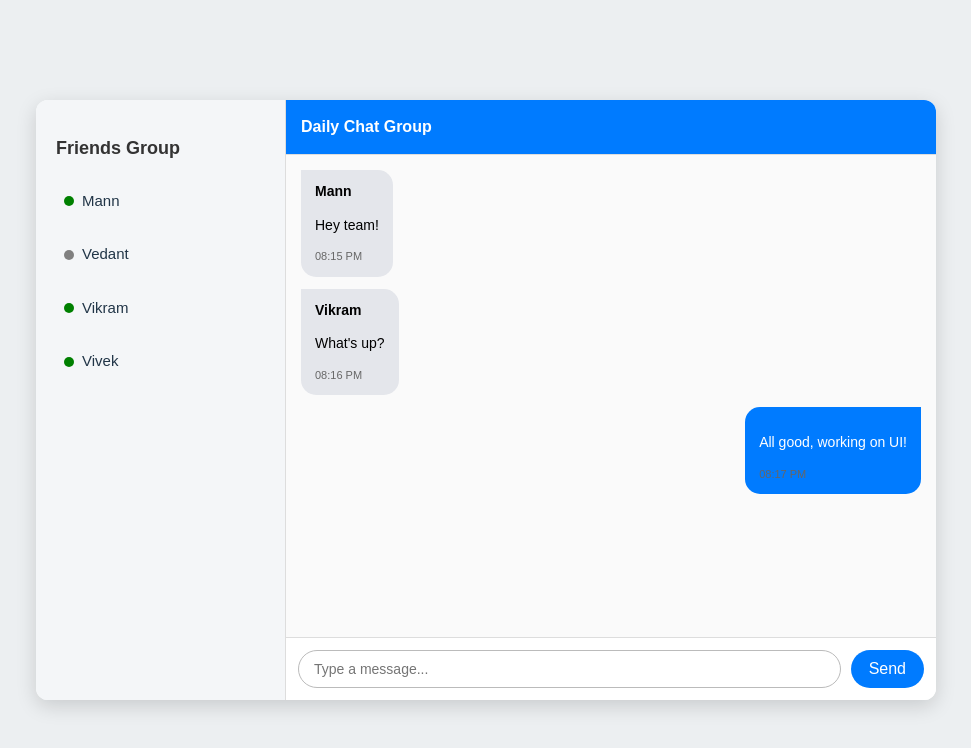
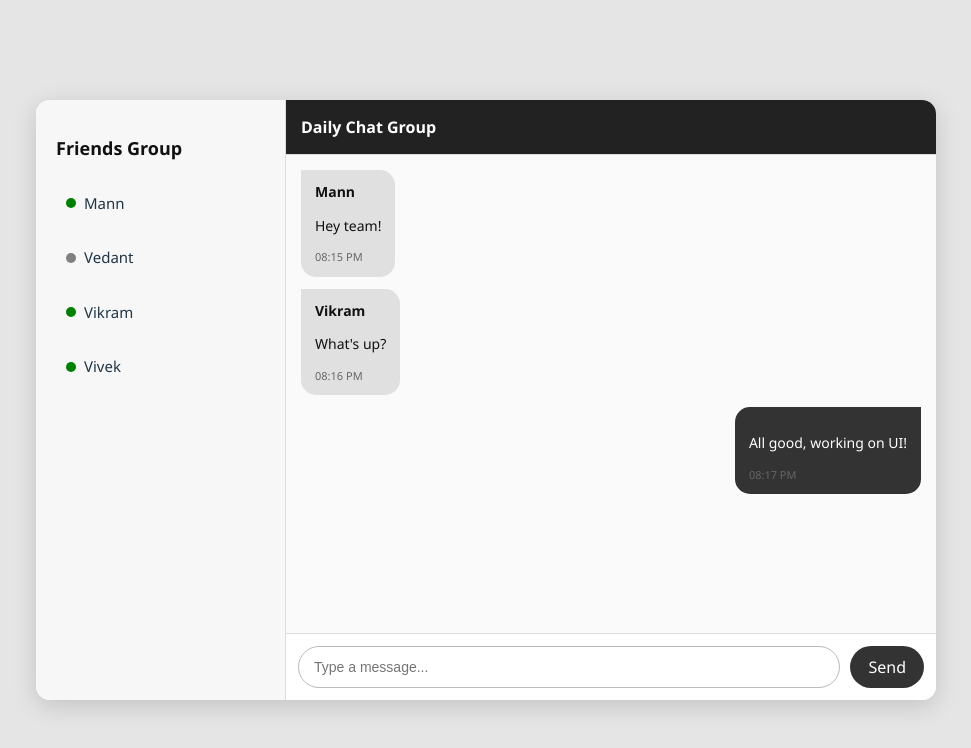
Before and after one commit to VivekGujar45/RT_chat_system, a React (Vite) app: page / in a window 1280 px wide. Shown: the top 748 px of the page, without its empty margins (154-1125 px from the left). Built offline with nearby package versions, Linux system fonts and the light colour scheme.

Commit message:
commit again

```diff
--- a/src/App.css
+++ b/src/App.css
@@ -46,8 +46,8 @@
 
 body {
   margin: 0;
-  font-family: Arial, sans-serif;
-  background: #eceff1;
+  font-family: "Segoe UI", Arial, sans-serif;
+  background: #e5e5e5;
   display: flex;
   justify-content: center;
   align-items: center;
@@ -60,15 +60,27 @@ body {
   width: 900px;
   height: 600px;
   background: #fff;
-  border-radius: 12px;
+  border-radius: 14px;
   overflow: hidden;
-  box-shadow: 0px 6px 20px rgba(0, 0, 0, 0.15);
+  box-shadow: 0px 6px 25px rgba(0, 0, 0, 0.15);
+  animation: fadeIn 0.5s ease;
+}
+
+@keyframes fadeIn {
+  from {
+    opacity: 0;
+    transform: scale(0.98);
+  }
+  to {
+    opacity: 1;
+    transform: scale(1);
+  }
 }
 
 /* Sidebar */
 .sidebar {
   width: 250px;
-  background: #f4f6f8;
+  background: #f7f7f7;
   border-right: 1px solid #ddd;
   padding: 20px;
   box-sizing: border-box;
@@ -77,7 +89,7 @@ body {
 .sidebar h2 {
   margin-bottom: 20px;
   font-size: 18px;
-  color: #333;
+  color: #111;
 }
 
 .sidebar ul {
@@ -86,18 +98,24 @@ body {
 }
 
 .sidebar li {
-  margin-bottom: 15px;
+  margin-bottom: 12px;
   display: flex;
   align-items: center;
   font-size: 15px;
   cursor: pointer;
-  padding: 8px;
+  padding: 10px;
   border-radius: 8px;
-  transition: background 0.2s ease;
+  transition: background 0.25s ease, transform 0.1s ease;
 }
 
 .sidebar li:hover {
-  background: #e0e0e0;
+  background: #e3e3e3;
+  transform: scale(1.02);
+}
+
+.sidebar li.active {
+  background: #ddd;
+  font-weight: bold;
 }
 
 .status-dot {
@@ -112,7 +130,7 @@ body {
   flex: 1;
   display: flex;
   flex-direction: column;
-  background: #fdfdfd;
+  background: #fafafa;
 }
 
 .chat-header {
@@ -120,17 +138,34 @@ body {
   border-bottom: 1px solid #ddd;
   font-weight: bold;
   font-size: 16px;
-  background: #007bff;
-  color: white;
+  background: #222;
+  color: #fff;
+  display: flex;
+  align-items: center;
+  justify-content: space-between;
 }
 
+.chat-header span {
+  font-size: 12px;
+  color: #bbb;
+}
+
+/* Messages area */
 .chat-messages {
   flex: 1;
   padding: 15px;
   overflow-y: auto;
-  background: #fafafa;
   display: flex;
   flex-direction: column;
+}
+
+/* Custom scrollbar */
+.chat-messages::-webkit-scrollbar {
+  width: 6px;
+}
+.chat-messages::-webkit-scrollbar-thumb {
+  background: #ccc;
+  border-radius: 4px;
 }
 
 /* Messages */
@@ -142,6 +177,11 @@ body {
   font-size: 14px;
   line-height: 1.4;
   position: relative;
+  transition: transform 0.15s ease;
+}
+
+.message:hover {
+  transform: translateY(-2px);
 }
 
 .message .time {
@@ -151,15 +191,17 @@ body {
   color: #666;
 }
 
+/* Received */
 .message.received {
-  background: #e4e6eb;
-  color: #000;
+  background: #e0e0e0;
+  color: #111;
   align-self: flex-start;
   border-top-left-radius: 0;
 }
 
+/* Sent */
 .message.sent {
-  background: #007bff;
+  background: #333;
   color: #fff;
   align-self: flex-end;
   border-top-right-radius: 0;
@@ -180,12 +222,17 @@ body {
   border-radius: 25px;
   outline: none;
   font-size: 14px;
+  transition: border 0.2s ease;
+}
+
+.chat-input input:focus {
+  border: 1px solid #333;
 }
 
 .chat-input button {
   margin-left: 10px;
   padding: 10px 18px;
-  background: #007bff;
+  background: #333;
   border: none;
   border-radius: 25px;
   color: white;
@@ -194,5 +241,13 @@ body {
 }
 
 .chat-input button:hover {
-  background: #0056b3;
+  background: #111;
 }
+
+/* Typing indicator */
+.typing-indicator {
+  font-size: 12px;
+  color: #555;
+  margin-left: 15px;
+  font-style: italic;
+}
--- a/src/components/ChatWindow.jsx
+++ b/src/components/ChatWindow.jsx
@@ -1,4 +1,4 @@
-import { useState } from "react";
+import { useState, useEffect, useRef } from "react";
 import Message from "./Message";
 
 export default function ChatWindow({ user }) {
@@ -9,6 +9,7 @@ export default function ChatWindow({ user }) {
   ]);
 
   const [newMsg, setNewMsg] = useState("");
+  const messagesEndRef = useRef(null);
 
   const sendMessage = () => {
     if (!newMsg.trim()) return;
@@ -26,6 +27,11 @@ export default function ChatWindow({ user }) {
     setNewMsg("");
   };
 
+  // Auto-scroll
+  useEffect(() => {
+    messagesEndRef.current?.scrollIntoView({ behavior: "smooth" });
+  }, [messages]);
+
   return (
     <div className="chat-window">
       <div className="chat-header">Daily Chat Group</div>
@@ -40,6 +46,7 @@ export default function ChatWindow({ user }) {
             isOwn={msg.sender === user}
           />
         ))}
+        <div ref={messagesEndRef} />
       </div>
 
       <div className="chat-input">
```
